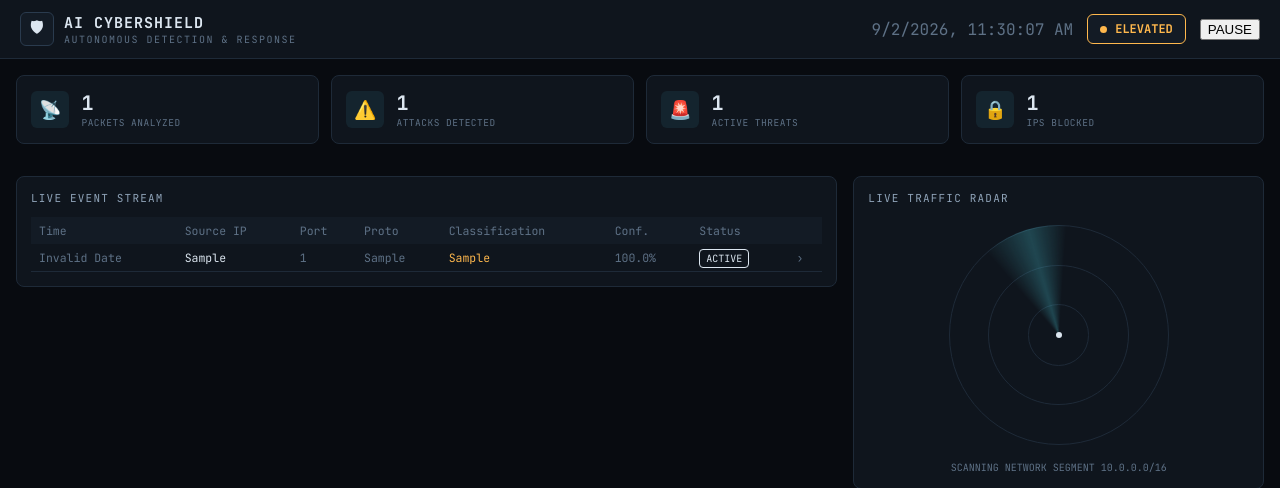
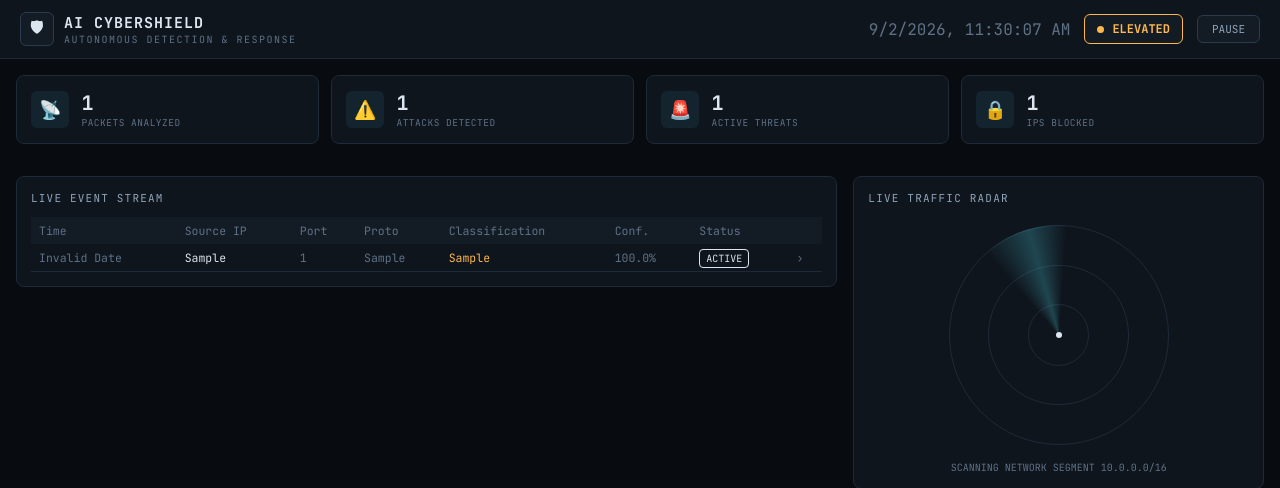
Before and after one commit to mirimranalihashmi786-del/AI-CyberShield, a Flask app: page / in a window 1280 px wide. Shown: the top 488 px of the page. Run offline with Flask 3, Linux system fonts and the light colour scheme; tables that the repository leaves empty hold one stand-in row (values such as "Sample post"); parts of the project's set-up code (start-up, migrations or seed data) failed here and were passed over.

Commit message:
Add styles for pause button in style.css

```diff
--- a/app/static/style.css
+++ b/app/static/style.css
@@ -133,3 +133,9 @@ input:checked + .slider:before { transform: translateX(20px); background: var(--
   text-align: center; font-family: 'JetBrains Mono', monospace;
   font-size: 10px; color: var(--text-dim); margin-top: 8px;
 }
+.pause-btn {
+  background: var(--panel2); border: 1px solid var(--border-bright); color: var(--text-mid);
+  font-family: 'JetBrains Mono', monospace; font-size: 11px; padding: 6px 14px;
+  border-radius: 6px; cursor: pointer;
+}
+.pause-btn.paused { background: rgba(79,216,232,0.12); border-color: var(--cyan); color: var(--cyan); }
```
